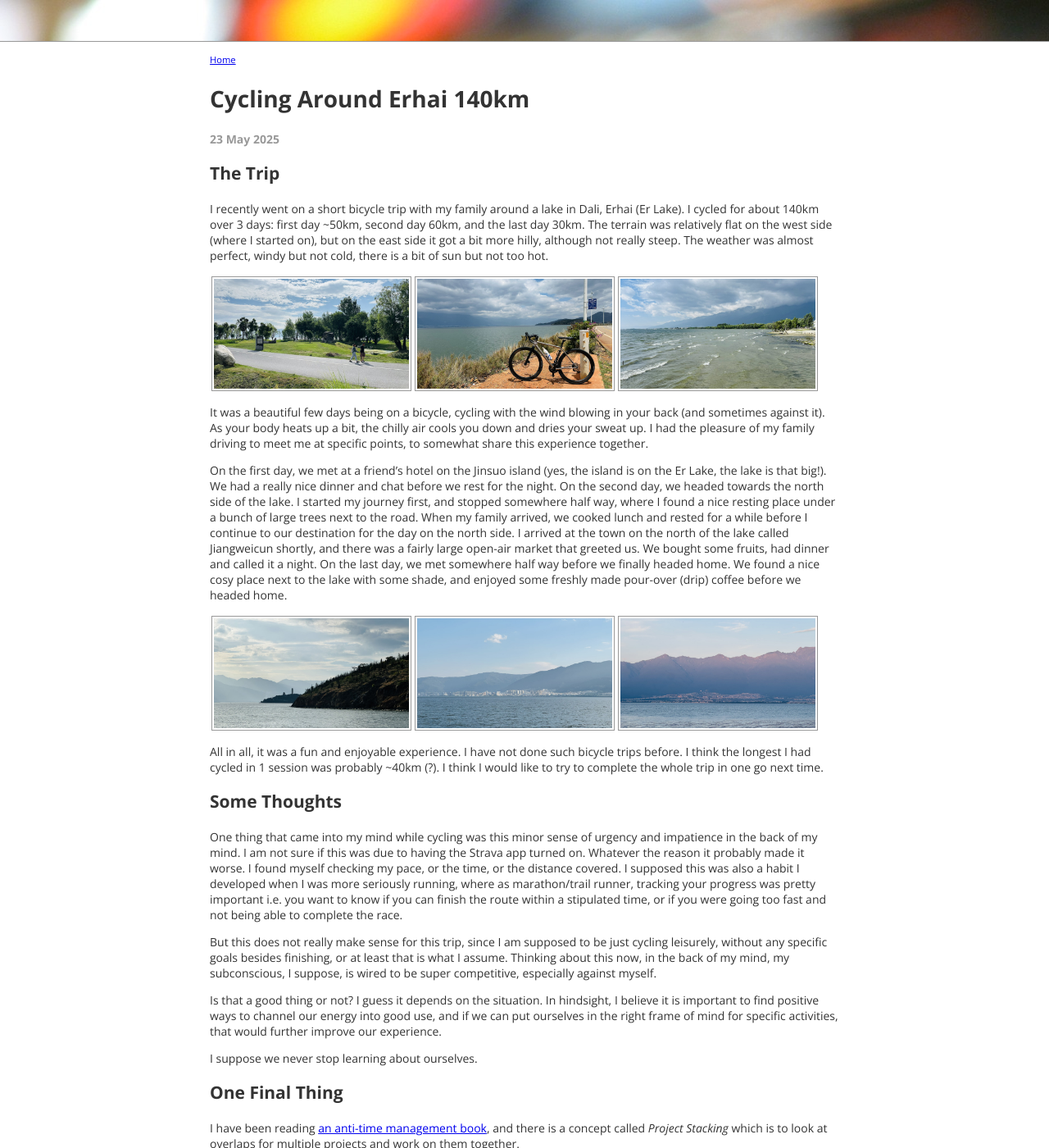
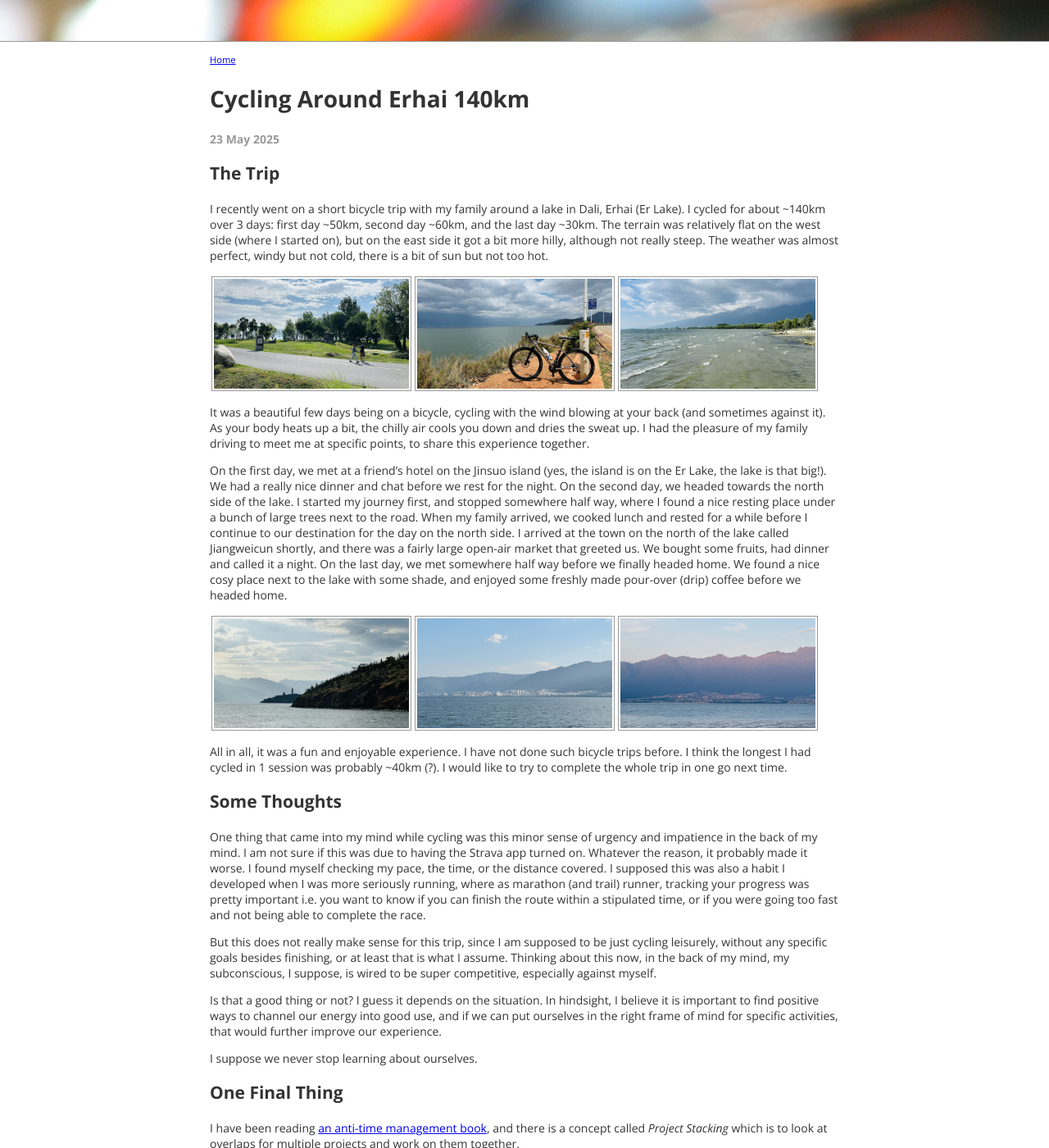
Before and after one commit to cheeming/www.cheeming.com, a Jekyll site: the page built from cheeming.com-jekyll/_posts/2025-05-23-cycling-around-erhai-140km.md, in a window 1280 px wide and 1400 px high. Shown: the whole window at 82% size. Built offline with Jekyll 4.4.1, drawn with Linux system fonts in a browser that asks for light colours; comment, search, counter and statistics services are not loaded.

Commit message:
Minor typo edits for Erhai post

```diff
--- a/cheeming.com-jekyll/_posts/2025-05-23-cycling-around-erhai-140km.md
+++ b/cheeming.com-jekyll/_posts/2025-05-23-cycling-around-erhai-140km.md
@@ -5,7 +5,7 @@ title: Cycling Around Erhai 140km
 
 ## The Trip
 
-I recently went on a short bicycle trip with my family around a lake in Dali, Erhai (Er Lake). I cycled for about 140km over 3 days: first day ~50km, second day 60km, and the last day 30km. The terrain was relatively flat on the west side (where I started on), but on the east side it got a bit more hilly, although not really steep. The weather was almost perfect, windy but not cold, there is a bit of sun but not too hot.
+I recently went on a short bicycle trip with my family around a lake in Dali, Erhai (Er Lake). I cycled for about ~140km over 3 days: first day ~50km, second day ~60km, and the last day ~30km. The terrain was relatively flat on the west side (where I started on), but on the east side it got a bit more hilly, although not really steep. The weather was almost perfect, windy but not cold, there is a bit of sun but not too hot.
 
 <div>
     <a class="link_to_image" href="/images/erhai01.jpg"><img src="/images/erhai01.jpg" style="display:block;float:left;width:17em;" /></a>
@@ -14,7 +14,7 @@ I recently went on a short bicycle trip with my family around a lake in Dali, Er
     <div style="clear:both;"></div>
 </div>
 
-It was a beautiful few days being on a bicycle, cycling with the wind blowing in your back (and sometimes against it). As your body heats up a bit, the chilly air cools you down and dries your sweat up. I had the pleasure of my family driving to meet me at specific points, to somewhat share this experience together.
+It was a beautiful few days being on a bicycle, cycling with the wind blowing at your back (and sometimes against it). As your body heats up a bit, the chilly air cools you down and dries the sweat up. I had the pleasure of my family driving to meet me at specific points, to share this experience together.
 
 On the first day, we met at a friend's hotel on the Jinsuo island (yes, the island is on the Er Lake, the lake is that big!). We had a really nice dinner and chat before we rest for the night. On the second day, we headed towards the north side of the lake. I started my journey first, and stopped somewhere half way, where I found a nice resting place under a bunch of large trees next to the road. When my family arrived, we cooked lunch and rested for a while before I continue to our destination for the day on the north side. I arrived at the town on the north of the lake called Jiangweicun shortly, and there was a fairly large open-air market that greeted us. We bought some fruits, had dinner and called it a night. On the last day, we met somewhere half way before we finally headed home. We found a nice cosy place next to the lake with some shade, and enjoyed some freshly made pour-over (drip) coffee before we headed home.
 
@@ -25,11 +25,11 @@ On the first day, we met at a friend's hotel on the Jinsuo island (yes, the isla
     <div style="clear:both;"></div>
 </div>
 
-All in all, it was a fun and enjoyable experience. I have not done such bicycle trips before. I think the longest I had cycled in 1 session was probably ~40km (?). I think I would like to try to complete the whole trip in one go next time.
+All in all, it was a fun and enjoyable experience. I have not done such bicycle trips before. I think the longest I had cycled in 1 session was probably ~40km (?). I would like to try to complete the whole trip in one go next time.
 
 ## Some Thoughts
 
-One thing that came into my mind while cycling was this minor sense of urgency and impatience in the back of my mind. I am not sure if this was due to having the Strava app turned on. Whatever the reason it probably made it worse. I found myself checking my pace, or the time, or the distance covered. I supposed this was also a habit I developed when I was more seriously running, where as marathon/trail runner, tracking your progress was pretty important i.e. you want to know if you can finish the route within a stipulated time, or if you were going too fast and not being able to complete the race.
+One thing that came into my mind while cycling was this minor sense of urgency and impatience in the back of my mind. I am not sure if this was due to having the Strava app turned on. Whatever the reason, it probably made it worse. I found myself checking my pace, the time, or the distance covered. I supposed this was also a habit I developed when I was more seriously running, where as marathon (and trail) runner, tracking your progress was pretty important i.e. you want to know if you can finish the route within a stipulated time, or if you were going too fast and not being able to complete the race.
 
 But this does not really make sense for this trip, since I am supposed to be just cycling leisurely, without any specific goals besides finishing, or at least that is what I assume. Thinking about this now, in the back of my mind, my subconscious, I suppose, is wired to be super competitive, especially against myself.
 
```
